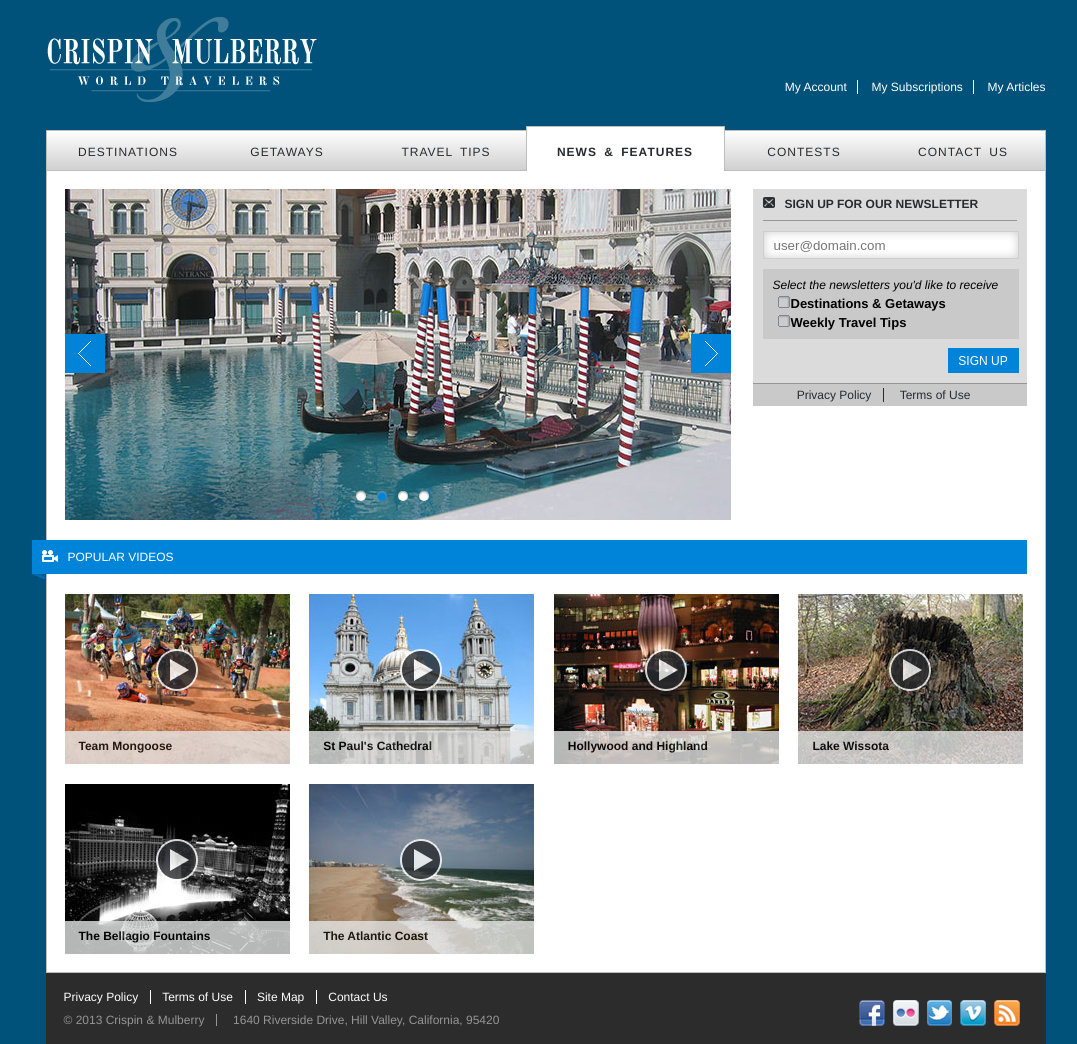
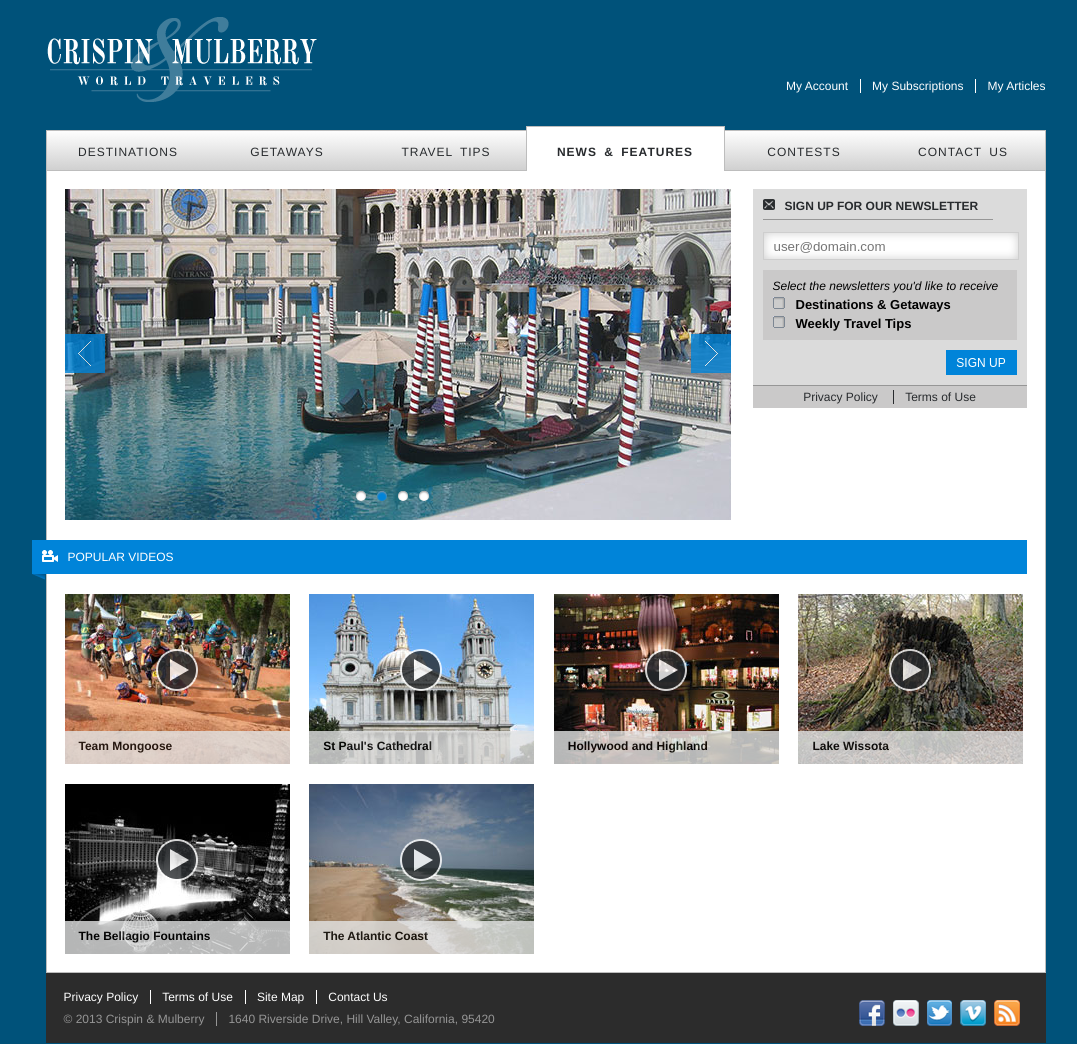
Before and after one commit to Sanhjunior/NAT, a plain HTML site: page index.html in a window 1280 px wide. Shown: the whole page, without its empty margins (101-1178 px from the left). Drawn offline with Linux system fonts and the light colour scheme.

Commit message:
Few enhances/recomendations done by the Nerdery

```diff
--- a/assets/scripts/carousel.js
+++ b/assets/scripts/carousel.js
@@ -2,6 +2,8 @@
  * @fileOverview Carousel
  *
  * @author nerdery
+ *
+ *
  */
 $(function() {
 
@@ -273,7 +275,7 @@ $(function() {
 
         this.timer = setInterval(function() {
             self.goToNextSlide();
-            self.activeEllipsis(self.currentIndex,self.numSlides); // by David
+            self.activeEllipsis(self.currentIndex); // by David
         }, TIMING.INTERVAL);
 
         return this;
@@ -360,7 +362,7 @@ $(function() {
      */
 
     Carousel.prototype.ellipsis = function(index){
-        var slides = index; //index that will tall us how many slides we have
+        var slides = index;
 
         // Creating wrapper for the ellipsis
         var $carrousel_selector = $(SELECTORS.CAROUSEL_WRAPPER);
--- a/assets/scripts/ie.js
+++ b/assets/scripts/ie.js
@@ -1,8 +1,8 @@
 /**
  * @fileOverview ie
  *
+ * @author David
  *
- * @author David
  */
 
 $(function() {
--- a/assets/styles/screen.css
+++ b/assets/styles/screen.css
@@ -9,6 +9,10 @@ body {
 
 a {
     text-decoration: none;
+}
+
+a:hover{
+	text-decoration: underline;
 }
 
 /* ---------------------------------------------------------------------
@@ -94,6 +98,16 @@ a {
     position: absolute;
     cursor: pointer;
     top:145px;
+    opacity: 0.8;
+}
+
+#arrow-left:hover, #arrow-right:hover{
+	-webkit-transition: opacity .25s ease-in-out;
+	   -moz-transition: opacity .25s ease-in-out;
+	    -ms-transition: opacity .25s ease-in-out;
+	     -o-transition: opacity .25s ease-in-out;
+	        transition: opacity .25s ease-in-out;
+	opacity: 1;
 }
 
 #arrow-left{
@@ -146,14 +160,6 @@ a {
 --------------------------------------------------------------------- */
 
 /* ---------------------------------------------------------------------
- Base
---------------------------------------------------------------------- */
-
-a:hover{
-    text-decoration: underline;
-}
-
-/* ---------------------------------------------------------------------
  Header
 --------------------------------------------------------------------- */
 
@@ -161,34 +167,14 @@ a:hover{
     display: inline-block;
 }
 
-.my-things{
-    float: right;
-    padding-top: 63px;
-    display: block;
+.site-hd ul{
+	float: right;
+	margin-top: 63px;
 }
 
-.my-things ul li{
-    display: inline-block;
+.site-hd a{
+	color:#fff;
 }
-
-.mt-links{
-    color:#fff;
-    padding:0 10px;
-    border-right: 1px solid #fff;
-    font-weight: 100;
-    font-size: 12px;
-}
-
-
-
-.mt-last{
-    color:#fff;
-    padding:0 0 0 10px;
-    font-weight: 100;
-    font-size: 12px;
-}
-
-
 
 /* ---------------------------------------------------------------------
  Site navigation
@@ -214,11 +200,7 @@ a:hover{
 .site-nav ul li:hover{
     padding-top: 1px;
     background: #d3d5d8;
-    -webkit-transition: all .25s ease-in-out;
-       -moz-transition: all .25s ease-in-out;
-        -ms-transition: all .25s ease-in-out;
-         -o-transition: all .25s ease-in-out;
-            transition: all .25s ease-in-out;
+    transition: all .25s ease-in-out;
 }
 
 
@@ -276,40 +258,50 @@ a:hover{
  Newsletter
 --------------------------------------------------------------------- */
 
-.newsletter{
-    display: inline-block;
+.box{
     width: 274px;
     float:right;
     background: #dbdbdb;
     margin:0 0 20px 20px;
 }
 
-.nl-body{
-    padding:8px 10px;
-}
-
-.nl-body h3{
+.box-head{
+	padding: 10px 0 0 10px;
     font-weight: 900;
     font-size: 12px;
     color: #282b2e;
     padding-bottom: 10px;
-    border-bottom: 1px solid #969696;
     text-transform: uppercase;
 }
 
-.nl-body h3 img{
+.box-head span {
+  display: inline-block;
+  position: relative;
+}
+
+.box-head span:after{
+	position: absolute;
+	content: "";
+	height: 1px;
+	top:20px;
+	left:0;
+	right: -15px;
+	background: #969696;
+}
+
+.box-head img{
     padding-right: 10px;
 }
 
-form{
-    padding-top: 10px;
+.box-body{
+	padding: 10px 0 0 10px;
     display: inline-block;
 }
 
 .email{
     height: 26px;
     width: 234px;
-    border:1px solid #cecece;
+    border: 1px solid #cecece;
     box-shadow: inset 0 0 10px #cecece;
     padding:0 10px;
 }
@@ -318,48 +310,51 @@ form{
     border-color: #9c9c9c;
 }
 
-.nl-kind{
-    background: #cac9c9;
-    margin-top: 10px;
-    padding:10px 10px;
+.box-sub{
+    background: #cac9c9!important;
+    margin:10px 10px 0 0;
+    padding-bottom: 10px;
 }
 
-.nl-kind h4{
+.box-sub legend{
     font-size: 12px;
     font-style: italic;
     font-weight: 300;
+    float: left;  /*To prevent the legend to appear in the border of the fieldset*/
+    padding: 10px 0 0 10px;
+    width: 100%;
 }
 
-.nl-kind input[type="checkbox"]{
-    margin:10px 0 0 0;
+.box-sub input[type="checkbox"]{
     opacity: 0;
     position: absolute;
+    padding-right: 10px;
 }
 
-.nl-kind input[type="checkbox"] + label {
+.box-sub input[type="checkbox"] + label {
     text-align:center;
     cursor:pointer;
 }
 
-.nl-kind label div{
+.box-sub label span{
     display: inline-block;
     margin-top: 3px;
     height: 14px;
     width: 13px;
+    padding-right: 10px;
     background: transparent url('../images/checkBox_btn.gif') left top/13px 14px no-repeat;
 }
 
 
-.nl-kind input[type="checkbox"]:checked + label div {
+.box-sub input[type="checkbox"]:checked + label span {
     height: 14px;
     width: 13px;
     background: transparent url('../images/checkBox_btn_checked.gif') left top/13px 14px no-repeat;
 }
 
-.nl-kind label{
+.box-sub label{
     font-weight: 600;
-    padding-left:5px;
-    padding-top: 2px;
+    padding: 4px 0 0 10px;
 }
 
 .sign-up{
@@ -368,7 +363,7 @@ form{
     height: 25px;
     color:#fff;
     background: #0084d9;
-    margin:9px 0 2px;
+    margin:10px 10px 10px 0;
     float:right;
     text-transform: uppercase;
     font-size: 12px
@@ -377,33 +372,23 @@ form{
 .sign-up:hover{
     cursor: pointer;
     background: #00527a;
-    -webkit-transition: all .25s ease-in-out;
-       -moz-transition: all .25s ease-in-out;
-        -ms-transition: all .25s ease-in-out;
-         -o-transition: all .25s ease-in-out;
-            transition: all .25s ease-in-out;
+    transition: all .25s ease-in-out;
 }
 
-.nl-footer{
-    width: 274px;
+.box-footer{
     background: #cac9c9;
     border-top:1px solid #969696;
     text-align: center;
-    padding: 5px 0;
+    padding: 5px 0 5px 0;
     font-size: 12px;
 }
 
-.nl-footer li{
-    display: inline;
+.box-footer a{
+    color:#282b2e;
 }
 
-.nl-footer li a{
-    color:#282b2e;
-    padding-right:12px;
-}
-.nl-footer li:first-child{
-    border-right:1px solid #282b2e;
-    margin-right: 12px;
+.box-footer > * + *:before{
+	background: #282b2e;
 }
 
 /* ---------------------------------------------------------------------
@@ -447,7 +432,7 @@ form{
     margin-right: 16px;
 }
 
-/*to make it responsive add media-query and make it 3n+1, 2n+1 and after that apply it to all(without pseudo >*/
+/*to make it responsive add media-query and make it 3n+1, 2n+1 and after that apply it to all(without pseudo >)*/
 
 .video-tn:nth-child(4n+1){
     margin-right: 0;
@@ -483,12 +468,9 @@ form{
 .video-tn:hover{
     cursor: pointer;
 }
+
 .video-tn:hover .play-btn,.video-tn:hover .video-cap{
-    -webkit-transition: all .1s ease-in-out;
-       -moz-transition: all .1s ease-in-out;
-        -ms-transition: all .1s ease-in-out;
-         -o-transition: all .1s ease-in-out;
-            transition: all .1s ease-in-out;
+    transition: all .1s ease-in-out;
     opacity: 1;
 }
 
@@ -498,31 +480,23 @@ form{
 --------------------------------------------------------------------- */
 
 .entp-data{
-
     margin-top: 10px;
 }
 
-.entp-data p, .entp-data address{
-    display: inline-block;
+.entp-data > * + *:before{
+	background-color:#969696;
+}
+
+.entp-data small, .entp-data address{
     color:#969696;
     font-size: 12px;
 }
 
-.entp-data p {
-    border-right:1px solid #969696;
-    padding-right: 12px;
-}
-
-.entp-data address{
-    padding-left: 12px;
-}
-
 .social-btns{
-
     float: right;
     position: absolute;
     top: 9px;
-    right: 0; /*Darle dos vueltas*/
+    right: 0;
 }
 
 .social-btns ul{
--- a/index.html
+++ b/index.html
@@ -4,16 +4,22 @@
 
         <!-- META DATA -->
         <meta charset="utf-8" />
-    <!--[if IE]><meta http-equiv="cleartype" content="on" /><![endif]-->
-    <!--[if gte IE 8]>
-        <link rel="stylesheet" media="screen, projection" href="assets/styles/ie.css" />
-    <![endif]-->
+        <meta http-equiv="x-ua-compatible" content="IE=edge" />
+        <meta name="viewport" content="width=device-width, initial-scale=1.0" />
+        <meta name="description" content="" />
+        <meta name="keywords" content="" />
+
         <!-- SEO -->
         <title>Crispin and Mulberry</title>
 
         <!-- STYLESHEETS -->
-    <link rel="stylesheet" media="screen, projection" href="assets/styles/reset.css" />
-    <link rel="stylesheet" media="screen, projection" href="assets/styles/screen.css" />
+        <link rel="stylesheet" media="screen" href="assets/styles/reset.css" />
+        <link rel="stylesheet" media="screen" href="assets/styles/screen.css" />
+        <!--[if IE]><meta http-equiv="cleartype" content="on" /><![endif]-->
+        <!--[if gte IE 8]>
+            <link rel="stylesheet" media="screen" href="assets/styles/ie.css" />
+        <![endif]-->
+
     </head>
     <body>
 
@@ -22,15 +28,11 @@
                 <div class="logo">
                     <a href="#"><img src="assets/images/logo.png" alt="Crispin and Mulberry, world travelers"></a>
                 </div>
-            <div class="my-things">
-
-                <ul>
-                    <li><a href="#" class="mt-links">My Account</a></li>
-                    <li><a href="#" class="mt-links">My Subscriptions</a></li>
-                    <li><a href="#" class="mt-last">My Articles</a></li>
+                <ul class="hList">
+                    <li><a href="#">My Account</a></li>
+                    <li><a href="#">My Subscriptions</a></li>
+                    <li><a href="#">My Articles</a></li>
                 </ul>
-
-            </div>
             </div>
             <div class="site-nav">
 
@@ -61,27 +63,30 @@
                         </li>
                     </ul>
 
-                <img src="assets/images/arrow_btn-right.gif" id="arrow-left"/>
-                <img src="assets/images/arrow_btn-right.gif" id="arrow-right"/>
+                    <img src="assets/images/arrow_btn-right.gif" alt="Left Carousel arrow" id="arrow-left"/>
+                    <img src="assets/images/arrow_btn-right.gif" alt="Arrow Carousel arrow" id="arrow-right"/>
                 </div>
-            <div class="newsletter">
-                <div class="nl-body">
-                    <h3><img src="assets/images/envelope_icn.gif" alt="Newsletter"/>Sign up for our Newsletter</h3>
-                    <form action="index_submit" method="get" accept-charset="utf-8">
+
+                <div class="box">
+                    <h3 class="box-head"><span><img src="assets/images/envelope_icn.gif" alt="Newsletter"/>Sign up for our Newsletter</span></h3>
+                    <form class="box-body" action="index_submit" method="get" accept-charset="utf-8">
+
                         <input type="email" name="email" class="email" placeholder="user@domain.com" required/>
-                        <div class="nl-kind">
-                           <h4>Select the newsletters you'd like to receive</h4>
-                           <input type="checkbox" name="Newsletters" value="false" id="DandG">
-                           <label for="DandG"><div></div>Destinations &amp; Getaways</label><br>
 
-                           <input type="checkbox" name="Newsletters" value="false" id="WeeklyTT">
-                           <label for="WeeklyTT"><div></div>Weekly Travel Tips</label><br>
-                        </div>
+                        <fieldset class="box-sub">
+                            <legend>Select the newsletters you'd like to receive</legend>
+                            <input type="checkbox" name="Newsletters" value="false" id="DandG"/>
+                            <label for="DandG"><span></span>Destinations &amp; Getaways</label><br>
+
+                            <input type="checkbox" name="Newsletters" value="false" id="WeeklyTT"/>
+                            <label for="WeeklyTT"><span></span>Weekly Travel Tips</label><br>
+                        </fieldset>
+
                         <input type="submit" value="Sign Up" class="sign-up">
 
                     </form>
-                </div>
-                <ul class="nl-footer">
+
+                    <ul class="hList box-footer">
                         <li><a href="#">Privacy Policy</a></li>
                         <li><a href="#">Terms of Use</a></li>
                     </ul>
@@ -140,8 +145,8 @@
                         <li><a href="#">Site Map</a></li>
                         <li><a href="#">Contact Us</a></li>
                     </ul>
-                <div class="entp-data">
-                    <p>&copy; 2013 Crispin &amp; Mulberry</p>
+                    <div class="hList entp-data">
+                        <small>&copy; 2013 Crispin &amp; Mulberry</small>
                         <address>
                             1640 Riverside Drive, Hill Valley, California, 95420
                             <!-- Roads? Where we're going, we don't need roads. -->
@@ -157,7 +162,6 @@
                         </ul>
                     </div>
                 </div>
-
             </div>
         </div>
 
```
Also changed, not shown: 1 other file. Lines whose indentation alone changed are shown as unchanged.
